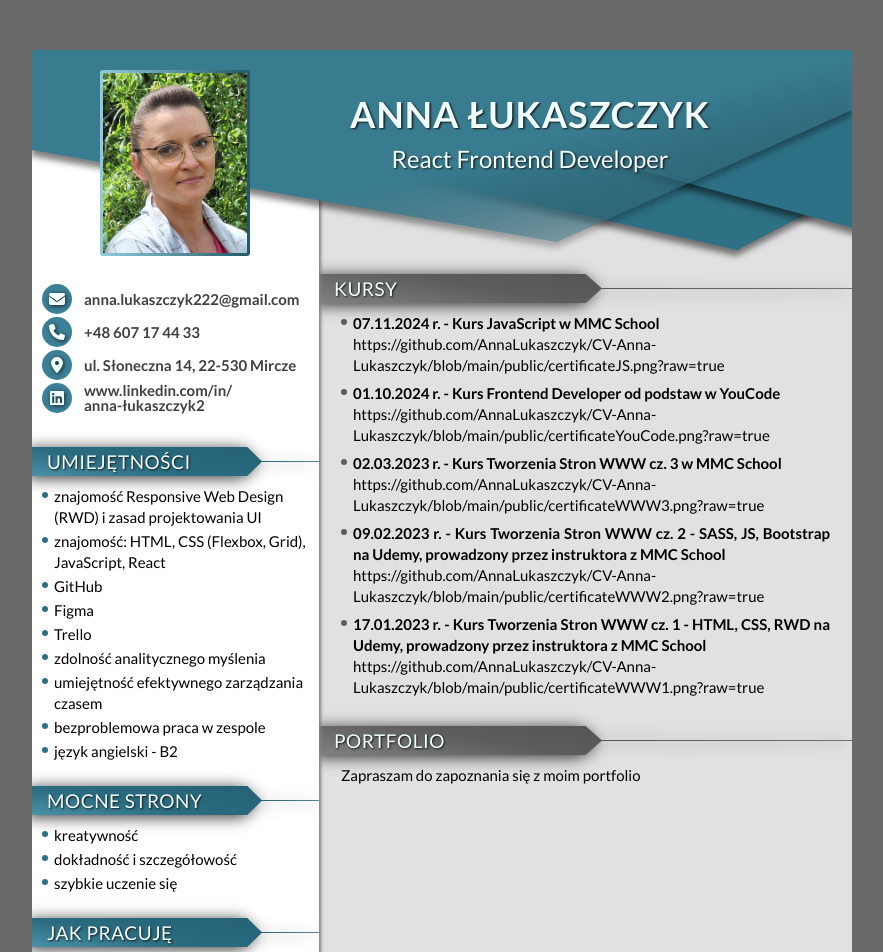
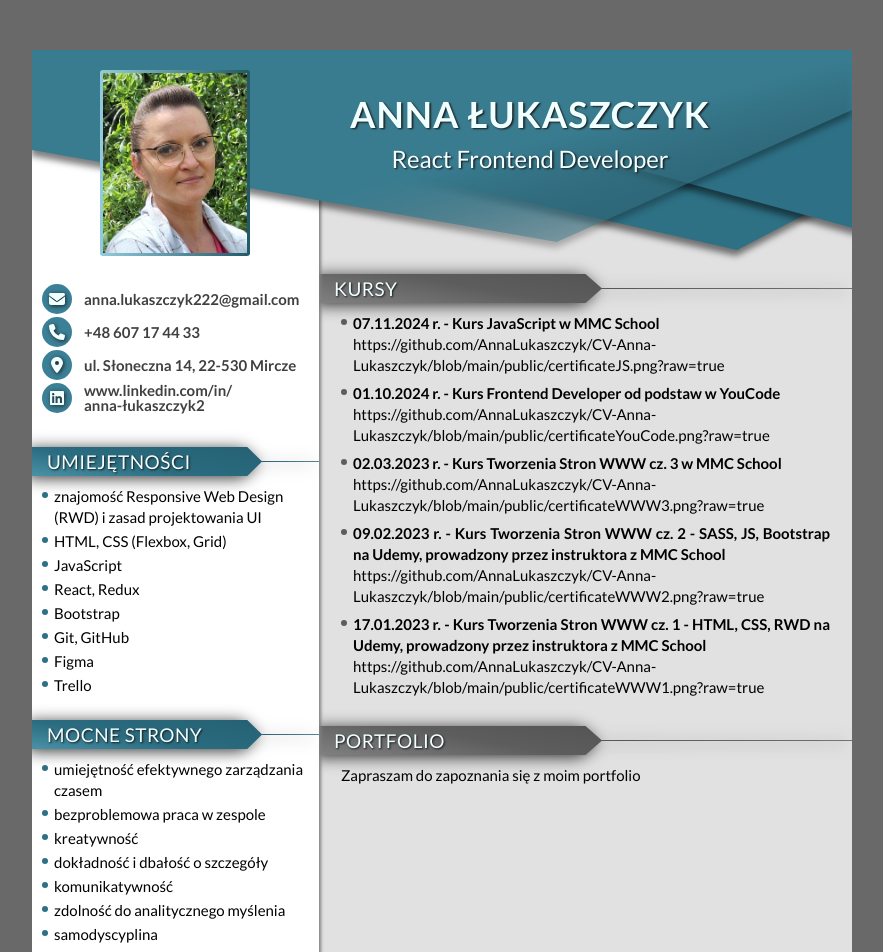
Before and after one commit to AnnaLukaszczyk/CV-Anna-Lukaszczyk, a React (Create React App) app: page /#/ in a window 1280 px wide. Shown: the top 952 px of the page, without its empty margins (198-1081 px from the left). Built offline with nearby package versions, Linux system fonts and the light colour scheme.

Commit message:
updated Aside component: added new skills, strengths and foreign languages

```diff
--- a/src/features/Aside/index.js
+++ b/src/features/Aside/index.js
@@ -26,30 +26,36 @@ export const Aside = ({ isFirstPage }) => (
 					name="Umiejętności"
 					content={[
 						"znajomość Responsive Web Design (RWD) i zasad projektowania UI",
-						"znajomość: HTML, CSS (Flexbox, Grid), JavaScript, React",
-						"GitHub",
+						"HTML, CSS (Flexbox, Grid)",
+						"JavaScript",
+						"React, Redux",
+						"Bootstrap",
+						"Git, GitHub",
 						"Figma",
 						"Trello",
-						"zdolność analitycznego myślenia",
-						"umiejętność efektywnego zarządzania czasem",
-						"bezproblemowa praca w zespole",
-						"język angielski - B2",
 					]}
 				/>
 				<Section
 					name="Mocne strony"
 					content={[
+						"umiejętność efektywnego zarządzania czasem",
+						"bezproblemowa praca w zespole",
 						"kreatywność",
-						"dokładność i szczegółowość",
-						"szybkie uczenie się",
+						"dokładność i dbałość o szczegóły",
+						"komunikatywność",
+						"zdolność do analitycznego myślenia",
+						"samodyscyplina",
+						"umiejętność szybkiego uczenia się",
 					]}
 				/>
+				<Section name="Języki obce" content={["język angielski - B2"]} />
+			</>
+		) : (
+			<>
 				<Section
 					name="Jak pracuję"
 					content={["energicznie", "zadaniowo", "skutecznie", "efektywnie"]}
 				/>
-			</>
-		) : (
 				<Section
 					name="Zainteresowania"
 					content={[
@@ -57,6 +63,7 @@ export const Aside = ({ isFirstPage }) => (
 						"lubię układać puzzle, które doskonale ćwiczą pamięć i rozwijają umiejętności logicznego myślenia",
 					]}
 				/>
+			</>
 		)}
 	</StyledAside>
 );
```
Lines whose indentation alone changed are shown as unchanged.
